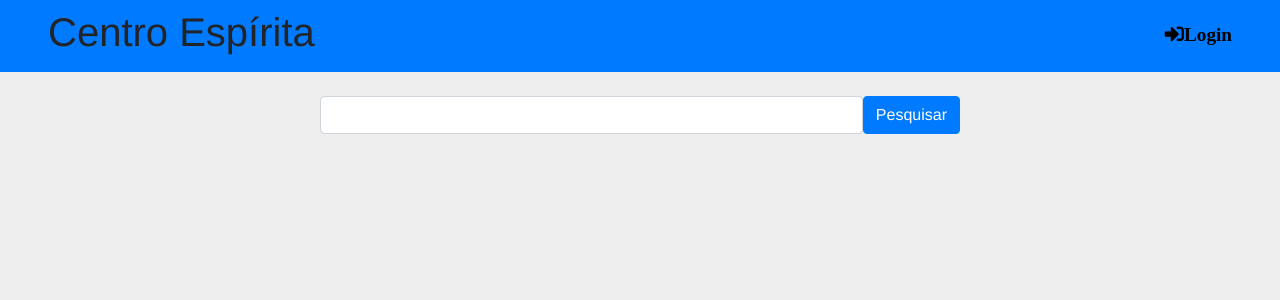
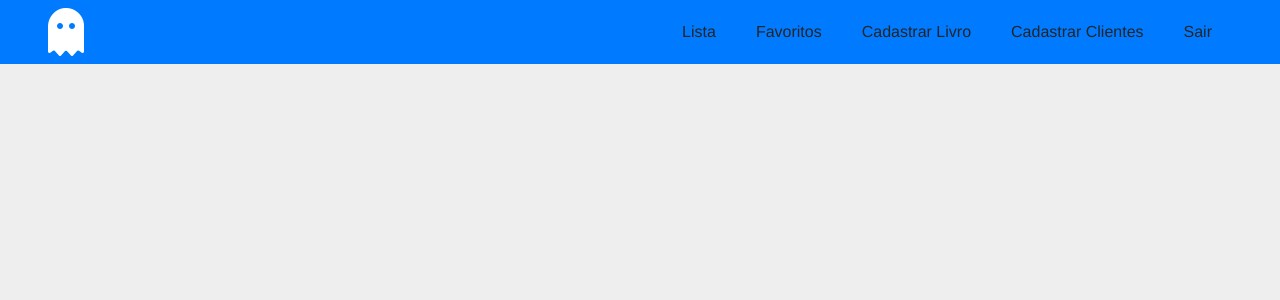
Before and after one commit to MrGuizao/centro-espirita, a React (Create React App) app: page /login in a window 1280 px wide. Shown: the top 300 px of the page. Built offline with nearby package versions, Linux system fonts and the light colour scheme.

Commit message:
pesquisa funcionando

```diff
--- a/src/App.css
+++ b/src/App.css
@@ -18,19 +18,12 @@ html,
 
 }
 
-.fa-star {
-  font-size: 3rem;
-  color: #ffd90055;
-
-}
-
-.fa-star:hover {
-  color: #ffd900;
-  transition: 0.1s;
-  transform: scale(1.1, 1.1);
-
-}
-
 i {
   font-size: 1.2rem;
 }
+
+.flex-pattern {
+  display: flex;
+  flex-flow: row;
+  align-items: center;
+}
--- a/src/App.jsx
+++ b/src/App.jsx
@@ -1,21 +1,22 @@
+import './App.css';
 import React from 'react';
-import './App.css';
 import Header from './components/header/Header';
 import Navigation from './containers/navigation/Navigation';
-import SearchBar from './containers/searchBar/SearchBar';
-
-import Routes from './Routes';
+// import Login from './components/login/Login';
+import { BrowserRouter, Switch, Route } from 'react-router-dom';
+// import Routes from './Routes';
 
 function App() {
   return (
-    <div className="App">
-      <Header />
-      <SearchBar />
-      <Routes />
-
-
-      {/* <i className="fas fa-star"></i> */}
-    </div>
+    <BrowserRouter>
+      <div className="App">
+        <Header />
+        <Switch>
+          <Route exact path="/" component={Navigation} />
+          {/* <Route path="/login" component={Login} /> */}
+        </Switch>
+      </div>
+    </BrowserRouter>
   );
 }
 
--- a/src/components/books/Books.jsx
+++ b/src/components/books/Books.jsx
@@ -2,16 +2,17 @@ import React from 'react';
 import './style.css';
 
 export default function Books({ books }) {
-     console.log(books);
      const src = books.volumeInfo.imageLinks === undefined ? require('./no-image.jpg') : `${books.volumeInfo.imageLinks.thumbnail}`;
      const { title, pageCount } = books.volumeInfo;
 
      return (
-          <div className="card m-2">
+          <div className="card m-1">
+               {/* <i className="fas fa-star"></i> */}
+               <i class="far fa-heart"></i>
                <div className="card-body">
                     <img className="rounded float-left img-book" src={src} alt="" />
                     <p className="card-title">Nome: {title}</p>
-                    <p className="card-title">Autor: {books.volumeInfo.authors[0]}</p>
+                    <p className="card-title">Autor: {books.volumeInfo.authors}</p>
                     <p className="card-title">Páginas: {pageCount}</p>
                </div>
           </div>
--- a/src/components/books/style.css
+++ b/src/components/books/style.css
@@ -1,3 +1,44 @@
+.card {
+     width: 45%;
+     height: auto;
+     position: relative;
+}
+
+.img-book {
+     width: 180px;
+     height: 270px;
+     margin-right: 8px;
+}
+
+.fa-star,
+.fa-heart {
+     position: absolute;
+     top: 5px;
+     right: 8px;
+     font-size: 1.8em;
+     color: #ff000040;
+     z-index: 2;
+}
+
+.fa-star:hover,
+.fa-heart:hover {
+     color: #ff0000;
+     cursor: pointer;
+}
+
+@media (max-width: 875px){
+     .card {
+          width: 20%;
+          height: auto;
+          position: relative;
+     }
+
+     .img-book {
+          width: 180px;
+          height: 270px;
+     }
+
+}
 /* .books {
      width: 220px;
      min-height: 300px;
@@ -11,13 +52,3 @@
      width: 170px;
      height: 250px;
 } */
-.card {
-     width: 45%;
-     height: auto;
-}
-
-.img-book {
-     width: 180px;
-     height: 270px;
-     margin-right: 8px;
-}
--- a/src/components/header/Header.jsx
+++ b/src/components/header/Header.jsx
@@ -1,17 +1,19 @@
 import React from 'react';
+import './style.css';
 // import { Link } from 'react-router-dom';
-import './style.css';
 
 export default function Header() {
      return (
-          <header className="container-fluid d-flex justify-content-between align-items-center py-2 px-5 bg-primary">
-               <h1>Centro Espírita</h1>
-               <button className="bg-transparent border-0">
-                    {/* <Link> */}
-                         <i className="fas fa-sign-in-alt">Login</i>
-                    {/* </Link> */}
-               </button>
+          <nav className="py-2 px-5 bg-primary d-flex justify-content-between align-items-center">
+               <i className="fas fa-ghost"></i>
+               <ul className="nav justify-content-end">
+                    <li>Lista</li>
+                    <li>Favoritos</li>
+                    <li>Cadastrar livro</li>
+                    <li>Cadastrar clientes</li>
+                    <li>Sair</li>
+               </ul>
+          </nav>
 
-          </header>
      )
 }
--- a/src/components/header/style.css
+++ b/src/components/header/style.css
@@ -0,0 +1,28 @@
+/* header {
+     display: flex;
+     justify-content: space-between;
+     flex-flow: row nowrap;
+     align-items: center;
+}
+
+header nav ul {
+     display: flex;
+     justify-content: center;
+     align-items: center;
+}
+
+header nav ul li {
+     margin: 0 20px;
+     cursor: pointer;
+}
+*/
+ul li {
+     text-transform: capitalize;
+     font-weight: 500;
+     margin: 0 20px;
+     cursor: pointer;
+}
+.fa-ghost {
+     font-size: 3rem;
+     color: #fff;
+}
--- a/src/containers/navigation/Navigation.jsx
+++ b/src/containers/navigation/Navigation.jsx
@@ -1,27 +1,31 @@
+import React, { Component } from 'react';
 import './style.css';
-import React, { Component } from 'react';
 import Books from '../../components/books/Books';
 import api from '../../services/Api';
+import SearchBar from '../searchBar/SearchBar';
 
 export default class Navigation extends Component {
      state = {
-          name: 'harry august',
+          title: '',
           books: [],
      }
 
-     async componentDidMount() {
-          const res = await api.get(`volumes?q=${this.state.name}&printType=books&key=${process.env.REACT_APP_GOOGLE_BOOKS_KEY}`);
+     searchTitle = async name => {
+          const res = await api.get(`volumes?q=${name}&printType=books&key=${process.env.REACT_APP_GOOGLE_BOOKS_KEY}`);
           this.setState({ books: res.data.items });
      }
 
      render() {
           const { books } = this.state;
           return (
-               <section className="dashboard-books container-fluid">
-                    {
-                         books.map(book => <Books key={book.id} books={book} />)
-                    }
-               </section>
+               <>
+                    <SearchBar searchTitle={this.searchTitle} />
+                    <section className="dashboard-books">
+                         {
+                              books.map(book => <Books key={book.id} books={book} />)
+                         }
+                    </section>
+               </>
           )
      }
 }
--- a/src/containers/navigation/style.css
+++ b/src/containers/navigation/style.css
@@ -5,4 +5,13 @@
      justify-content: center;
      flex-flow: wrap row;
      align-items: center;
+     border: 1px solid #ddd;
 }
+/* .dashboard-books{
+     margin: 0 auto;
+     width: 90%;
+     display: grid;
+     grid-template-columns: repeat(2, 1fr);
+     grid-template-rows: 200px;
+
+} */
--- a/src/containers/searchBar/SearchBar.jsx
+++ b/src/containers/searchBar/SearchBar.jsx
@@ -3,12 +3,21 @@ import './style.css';
 
 export default class SearchBar extends Component {
      state = {
-          title: ''
+          title: '',
      }
+
+     handleChange = e => this.setState({ title: e.target.value });
+
+     handleSubmit = e => {
+          e.preventDefault();
+          this.props.searchTitle(this.state.title);
+          this.setState({ title: '' })
+     }
+
      render() {
           return (
-               <form className="d-flex my-4" >
-                    <input type="text" className="form-control" name="title" />
+               <form onSubmit={this.handleSubmit} className="d-flex my-4" >
+                    <input type="text" className="form-control" name="title" value={this.state.title} onChange={this.handleChange} />
                     <button className="btn btn-primary rounded">Pesquisar</button>
                </form>
           )
```
Also changed, not shown: src/Routes.jsx (line endings or trailing spaces).
